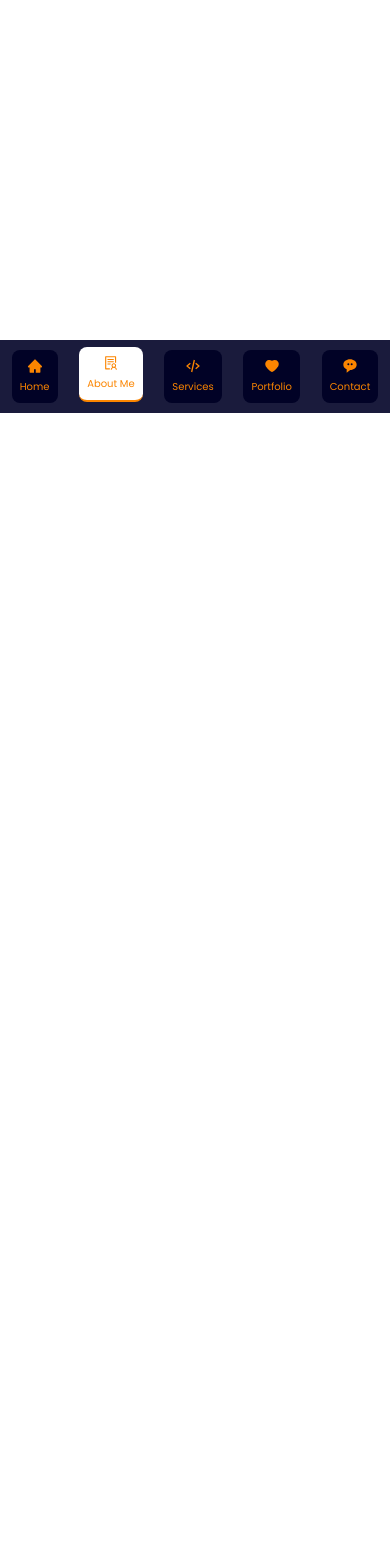
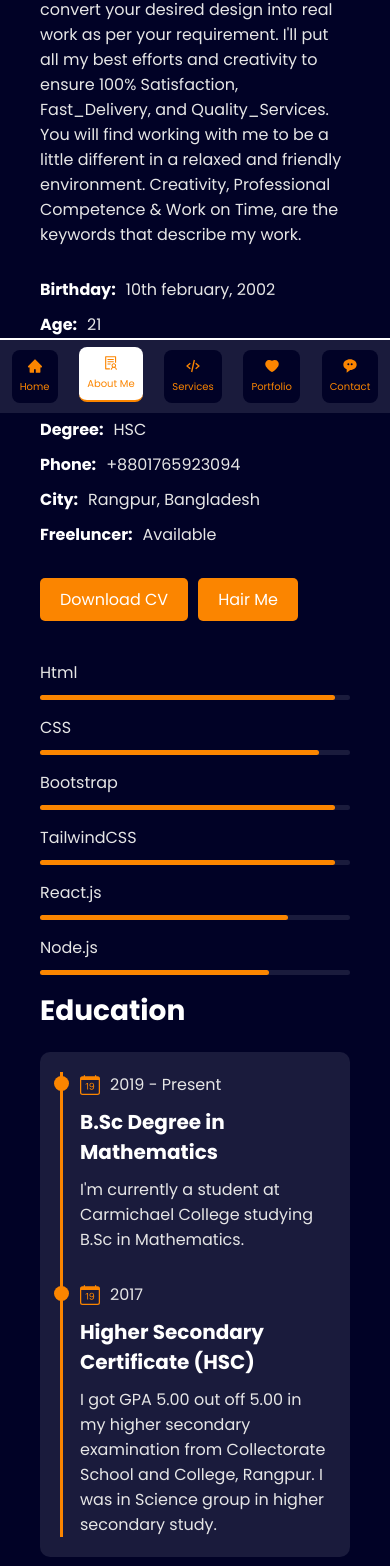
Before and after one commit to alamin360am/portfolio-client, a React (Vite) app: page /about in a window 390 px wide. Shown: the part 431-1997 px from the top of the page. Before the commit the page ends 844 px from the top, so only its background shows below. Built offline with nearby package versions, Linux system fonts and the light colour scheme.

Commit message:
about section complete with responsive

```diff
--- a/src/Layouts/Main.jsx
+++ b/src/Layouts/Main.jsx
@@ -4,10 +4,10 @@ import Nav from "../Shared/Nav";
 
 const Main = () => {
     return (
-        <div>
+        <main>
             <Nav></Nav>
             <Outlet></Outlet>
-        </div>
+        </main>
     );
 };
 
--- a/src/Pages/About/About.jsx
+++ b/src/Pages/About/About.jsx
@@ -1,10 +1,171 @@
+import { Link } from "react-router-dom";
+import SectionHeading from "../../Components/SectionHeading/SectionHeading";
+import "./about.css";
+import { BsCalendarDate } from "react-icons/bs";
 
 const About = () => {
-    return (
-        <section>
-            About
-        </section>
-    );
+  return (
+    <section>
+      <SectionHeading heading={"About Me"}></SectionHeading>
+      <h3 className="secondary-heading margin-bottom-bg">
+        I am Al - Amin, A<span> Web developer</span>
+      </h3>
+      <p className="description margin-bottom-bg">
+        I am Md. Al Amin Rahmatullah. Self-Motivated Professional Full Stack Web
+        Developer with 3 years of working experience in a highly competitive
+        environment. I&apos;ll do bug fixing on your website or if you need to
+        add more features to your websites. I can convert your desired design
+        into real work as per your requirement. I&apos;ll put all my best
+        efforts and creativity to ensure 100% Satisfaction, Fast_Delivery, and
+        Quality_Services. You will find working with me to be a little different
+        in a relaxed and friendly environment. Creativity, Professional
+        Competence & Work on Time, are the keywords that describe my work.
+      </p>
+      <div className=" information grid grid-2-col">
+        <div className="data">
+          <div className="grid grid-2-col">
+            <div className="info-box">
+              <p className="info-title">Birthday:</p>
+              <p className="info">10th february, 2002</p>
+            </div>
+            <div className="info-box">
+              <p className="info-title">Age:</p>
+              <p className="info">21</p>
+            </div>
+            <div className="info-box">
+              <p className="info-title">Website:</p>
+              <p className="info">
+                <a href="#">www.domain.com</a>
+              </p>
+            </div>
+            <div className="info-box">
+              <p className="info-title">Email:</p>
+              <p className="info">
+                <a href="mailto:alaminhimu0@gmail.com">alaminhimu0@gmail.com</a>
+              </p>
+            </div>
+            <div className="info-box">
+              <p className="info-title">Degree:</p>
+              <p className="info">HSC</p>
+            </div>
+            <div className="info-box">
+              <p className="info-title">Phone:</p>
+              <p className="info">
+                <a href="tel:+8801765923094">+8801765923094</a>
+              </p>
+            </div>
+            <div className="info-box">
+              <p className="info-title">City:</p>
+              <p className="info">Rangpur, Bangladesh</p>
+            </div>
+            <div className="info-box">
+              <p className="info-title">Freeluncer:</p>
+              <p className="info">Available</p>
+            </div>
+          </div>
+          <a
+            href="https://drive.google.com/file/d/16QdwO-7QukuyDp7zldhjiC44d7d5edNp/view?usp=sharing"
+            className="btn margin-right-sm"
+          >
+            Download CV
+          </a>
+          <Link to="/contact" className="btn">
+            Hair Me
+          </Link>
+        </div>
+        <div className="skill">
+          <div className="skill-box">
+            <p className="skill-name">Html</p>
+            <div className="skill-bar">
+              <span style={{ width: "95%" }}></span>
+            </div>
+          </div>
+          <div className="skill-box">
+            <p className="skill-name">CSS</p>
+            <div className="skill-bar">
+              <span style={{ width: "90%" }}></span>
+            </div>
+          </div>
+          <div className="skill-box">
+            <p className="skill-name">Bootstrap</p>
+            <div className="skill-bar">
+              <span style={{ width: "95%" }}></span>
+            </div>
+          </div>
+          <div className="skill-box">
+            <p className="skill-name">TailwindCSS</p>
+            <div className="skill-bar">
+              <span style={{ width: "95%" }}></span>
+            </div>
+          </div>
+          <div className="skill-box">
+            <p className="skill-name">React.js</p>
+            <div className="skill-bar">
+              <span style={{ width: "80%" }}></span>
+            </div>
+          </div>
+          <div className="skill-box">
+            <p className="skill-name">Node.js</p>
+            <div className="skill-bar">
+              <span style={{ width: "74%" }}></span>
+            </div>
+          </div>
+        </div>
+      </div>
+      <div className="edu-exp grid grid-2-col">
+        <div className="education">
+          <h3 className="secondary-heading margin-bottom-md">Education</h3>
+          <div className="details">
+            <div className="details-box">
+              <div className="year">
+                <BsCalendarDate className="icon"></BsCalendarDate>
+                <p>2019 - Present</p>
+              </div>
+              <h4 className="tertiary-heading margin-bottom-sm">
+                B.Sc Degree in Mathematics
+              </h4>
+              <p className="description">
+                I&apos;m currently a student at Carmichael College studying B.Sc
+                in Mathematics.
+              </p>
+            </div>
+            <div className="details-box">
+              <div className="year">
+                <BsCalendarDate className="icon"></BsCalendarDate>
+                <p>2017</p>
+              </div>
+              <h4 className="tertiary-heading margin-bottom-sm">
+                Higher Secondary Certificate (HSC)
+              </h4>
+              <p className="description">
+                I got GPA 5.00 out off 5.00 in my higher secondary examination
+                from Collectorate School and College, Rangpur. I was in Science
+                group in higher secondary study.
+              </p>
+            </div>
+          </div>
+        </div>
+        <div className="experience">
+          <h3 className="secondary-heading margin-bottom-md">Experience</h3>
+          <div className="details">
+          <p>Coming Soon........</p>
+            {/* <div className="details-box">
+              <div className="year">
+                <BsCalendarDate className="icon"></BsCalendarDate>
+                <p>Years</p>
+              </div>
+              <h4 className="tertiary-heading margin-bottom-sm">
+                Job Title
+              </h4>
+              <p className="description">
+                Description
+              </p>
+            </div>*/}
+          </div>
+        </div>
+      </div>
+    </section>
+  );
 };
 
 export default About;
--- /dev/null
+++ b/src/Pages/About/about.css
@@ -0,0 +1,100 @@
+.information.grid--2--col {
+    grid-template-columns: 3fr 2fr;
+}
+
+.data .grid {
+    column-gap: 2rem;
+    row-gap: 1rem;
+    margin-bottom: 4rem;
+}
+
+.data
+
+.info-box {
+    display: flex;
+    /* align-items: center; */
+    gap: 1rem;
+}
+
+.info-title {
+    color: var(--skin-color);
+    font-weight: 700;
+}
+
+.info a {
+    color: var(--skin-color-shade);
+}
+
+.skill
+
+.skill-box {
+    margin-bottom: 1.5rem;
+}
+
+.skill-name {
+    margin-bottom: 1rem;
+}
+
+.skill-bar {
+    width: 100%;
+    height: 5px;
+    border-radius: 1rem;
+    background-color: var(--menu-background-color);
+    z-index: 1;
+}
+
+.skill-bar span {
+    display: block;
+    height: 100%;
+    border-radius: 1rem;
+    background-color: var(--Theme-color);
+}
+
+.details {
+    padding: 2rem;
+    border-radius: 1rem;
+    background-color: var(--menu-background-color);
+}
+
+.details-box {
+    padding-left: 2rem;
+    position: relative;
+    padding-bottom: 3rem;
+}
+
+.details-box:last-child {
+    padding-bottom: 0;
+}
+
+.details-box::before {
+    content: "";
+    height: 100%;
+    width: 3px;
+    background-color: var(--Theme-color);
+    position: absolute;
+    top: 0;
+    left: 0;
+}
+
+.details-box::after {
+    content: "";
+    height: 15px;
+    width: 15px;
+    border-radius: 50%;
+    background-color: var(--Theme-color);
+    position: absolute;
+    top: 4px;
+    left: -6px;
+}
+
+.details-box .year {
+    display: flex;
+    align-items: center;
+    gap: 1rem;
+    margin-bottom: 1rem;
+}
+
+.details-box .year .icon {
+    font-size: 2rem;
+    color: var(--Theme-color);
+}
--- a/src/Pages/Home/Home/Home.jsx
+++ b/src/Pages/Home/Home/Home.jsx
@@ -12,7 +12,7 @@ const Home = () => {
           <h3 className="secondary-heading">
             Hi, I am <span>Al - Amin</span>
           </h3>
-          <p className="subtitle">A full stack web developer</p>
+          <p className="subtitle">MERN stack web developer</p>
           <p className="description">
             As a MERN stack web developer, I specialize in creating dynamic and
             responsive web applications using the powerful combination of
--- a/src/Pages/Home/Home/home.css
+++ b/src/Pages/Home/Home/home.css
@@ -4,14 +4,6 @@
 
 .hero {
     order: 1;
-}
-
-.secondary-heading {
-    font-size: 2.8rem;
-}
-
-.secondary-heading span {
-    color: var(--Theme-color);
 }
 
 .hero .subtitle {
--- a/src/index.css
+++ b/src/index.css
@@ -1,4 +1,4 @@
-@import url('https://fonts.googleapis.com/css2?family=Poppins:wght@400;600;700&display=swap');
+@import url("https://fonts.googleapis.com/css2?family=Poppins:wght@400;600;700&display=swap");
 
 :root {
   --background-color: #4d4e67;
@@ -8,7 +8,7 @@
   --skin-color-shade: #e6e6e6;
   --Theme-color: #fb8500;
   --Theme-color-hover: #c96a00;
-  --hover-color: #ffffffff
+  --hover-color: #ffffffff;
 }
 
 /* Basic SetUp */
@@ -32,10 +32,11 @@ html {
 }
 
 body {
-  font-family: 'Poppins', sans-serif;
+  font-family: "Poppins", sans-serif;
   font-size: 1.6rem;
   font-weight: 400;
   color: var(--skin-color-shade);
+  background-color: var(--background-color-shade);
   position: relative;
   overflow-x: hidden;
 }
@@ -70,6 +71,23 @@ section {
   margin-left: 30rem;
   padding: 4rem;
   background-color: var(--background-color-shade);
+  animation: sectionAnimation 0.4s ease-in;
+}
+
+.margin-bottom-bg {
+  margin-bottom: 3rem !important;
+}
+
+.margin-bottom-md {
+  margin-bottom: 2rem !important;
+}
+
+.margin-bottom-sm {
+  margin-bottom: 1rem !important;
+}
+
+.margin-right-sm {
+  margin-right: 1rem !important;
 }
 
 .grid {
@@ -107,6 +125,29 @@ section {
   background-color: var(--Theme-color-hover);
 }
 
+.secondary-heading,
+.tertiary-heading {
+  font-weight: 700;
+  color: var(--skin-color);
+}
+
+.secondary-heading {
+  font-size: 2.8rem;
+}
+
+.secondary-heading span {
+  color: var(--Theme-color);
+}
+
+.tertiary-heading {
+  font-size: 2rem;
+}
+
+@keyframes sectionAnimation {
+  0% {transform: translateX(100%);}
+  100% {transform: translateX(0%);}
+}
+
 @media screen and (max-width: 991px) {
   section {
     margin-left: 25rem;
@@ -136,6 +177,7 @@ section {
 @media screen and (max-width: 768px) {
   section {
     margin-left: 0;
+    padding-bottom: 10rem;
   }
   .grid {
     display: grid;
--- a/src/main.jsx
+++ b/src/main.jsx
@@ -43,8 +43,6 @@ const router = createBrowserRouter([
 
 ReactDOM.createRoot(document.getElementById("root")).render(
   <React.StrictMode>
-    <main>
     <RouterProvider router={router} />
-    </main>
   </React.StrictMode>
 );
```
Lines whose indentation alone changed are shown as unchanged.
